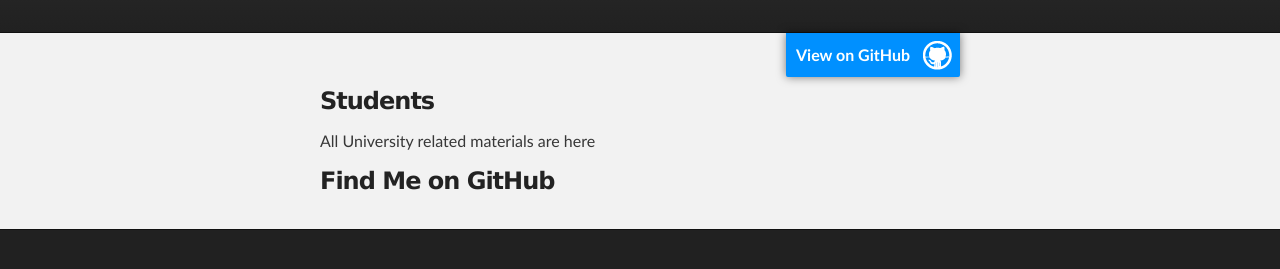
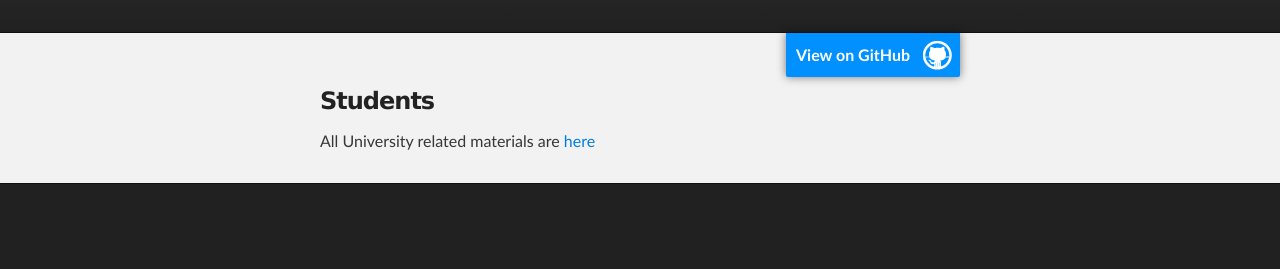
Before and after one commit to artem-aliev/artem-aliev.github.io, a plain HTML site: page index.html in a window 1280 px wide. Shown: the part 201-470 px from the top of the page. Drawn offline with Linux system fonts and the light colour scheme.

Commit message:
fix layout

```diff
--- a/index.html
+++ b/index.html
@@ -25,14 +25,14 @@
     <!-- MAIN CONTENT -->
     <div id="main_content_wrap" class="outer">
       <section id="main_content" class="inner">
-        <h3>
+          <a id="forkme_banner" href="https://github.com/artem-aliev">View on GitHub</a>
+
+          <h3>
 <a id="students-pages" class="anchor" href="students" aria-hidden="true"><span class="octicon octicon-link"></span></a>Students</h3>
-          All University related materials are here <a href="students"></a>
+          All University related materials are  <a href="students">here</a>
 
 <h3>
-<a id="social" class="anchor" href="#social" aria-hidden="true"><span class="octicon octicon-link"></span></a>Find Me on GitHub</h3>
 
-          <a id="forkme_banner" href="https://github.com/artem-aliev">View on GitHub</a>
 
 
 </section></div>
```
